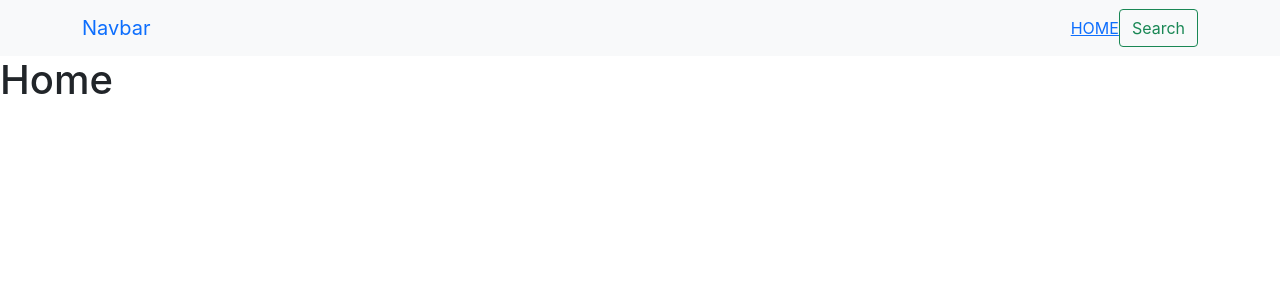
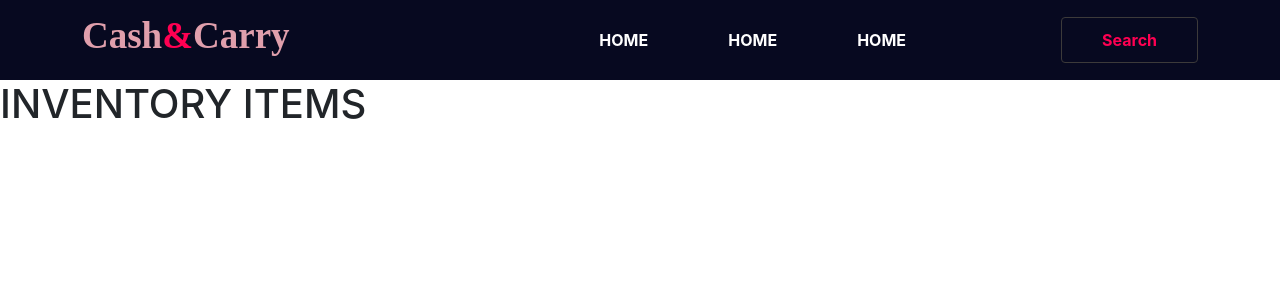
Before and after one commit to Sajalhowlader/invento-warehouse, a React (Create React App) app: page / in a window 1280 px wide. Shown: the top 300 px of the page. Built offline with nearby package versions, Linux system fonts and the light colour scheme.

Commit message:
add home page

```diff
--- /dev/null
+++ b/public/items.json
@@ -0,0 +1,50 @@
+[
+    {
+        "name": "Lava Plant Milk",
+        "img": "https://i.ibb.co/cTjWgc2/lava-milk.jpg",
+        "price": "$56",
+        "description": "Like their other products, Lavva Plant Milk is made with pili nuts, but without added sugars. In fact, the Unsweetened variety contains just three simple ingredients: coconut water, filtered water, and pili nuts. It also comes in Chocolate, which is sweetened solely with dates and enhanced with mesquite and maca",
+        "quantity": 850,
+        "supplier": ""
+    },
+    {
+        "name": "Alpro Blueberry",
+        "img": "https://i.ibb.co/sRdhxYt/blueberry.jpg",
+        "price": "$150",
+        "description": "Description. Fermented soya product, blueberry cherry, with added calcium and vitamins. Source of protein. Protein, as part of balanced diet and lifestyle, contributes to the maintenance of muscle mass.",
+        "quantity": 1500,
+        "supplier": ""
+    },
+    {
+        "name": "100% Cvekla",
+        "img": "https://i.ibb.co/4ZYQHKv/100.jpg",
+        "price": "$230",
+        "description": "beetroot - pasteurized vegetables ingredients: gvekla 59%, water, sugar, cooking salt, acid, keep at room temperature, after opening chihuahuas and frying pans and using within 14 days, best used to datun labeled on packaging, lot number: marked on packaging, p e nutrients for 100g bottom for portion %ru 50g per portion 50g 1% rgi fat from which saturated fatty acids carbohydrates from which fiber protein sugars 111kj",
+        "quantity": 1200,
+        "supplier": ""
+    },
+    {
+        "name": "Alpro Almond",
+        "img": "https://i.ibb.co/7YMsY1w/almond.jpg",
+        "price": "$180",
+        "description": "Almond drink with added calcium and vitamins. A varied, balanced diet and a healthy lifestyle is recommended for good health. Why not glass? Well, glass guzzles lots of energy to produce, transport, reuse and recycle",
+        "quantity": 950,
+        "supplier": ""
+    },
+    {
+        "name": "Almond Cornfleax",
+        "img": "https://i.ibb.co/mJyF7h0/almont-conflex.jpg",
+        "price": "$125",
+        "description": "Nourishing & Tasty Breakfast - Start your day with a nourishing and tasty breakfast cereal such as 'Kellogg's Corn Flakes with Real Honey.'Kellogg's Corn Flakes with Almond' is not only yummy but is also High in Iron, Vitamin B1, B2, B3, B6, Vitamin C and Source of Vitamin B12 and Folate.",
+        "quantity": 1600,
+        "supplier": ""
+    },
+    {
+        "name": "Real Cornflakex",
+        "img": "https://i.ibb.co/Qnhp5KC/real-conflex.jpg",
+        "price": "$80",
+        "description": "Nourishing & Tasty Breakfast - Start your day with a nourishing and tasty breakfast cereal such as 'Kellogg's Corn Flakes with Real Honey.'Kellogg's Corn Flakes with Real Honey' is not only yummy but is also High in Iron, Vitamin B1, B2, B3, B6, Vitamin C and Source of Vitamin B12 and Folate.",
+        "quantity": 630,
+        "supplier": ""
+    }
+]
--- a/src/App.js
+++ b/src/App.js
@@ -1,4 +1,5 @@
 import './App.css';
+import './Pages/AllCss/AllCss.css'
 import { Route, Routes } from 'react-router-dom';
 import Home from './Pages/Home/Home/Home';
 import Header from './Pages/Home/Header/Header';
--- /dev/null
+++ b/src/Pages/AllCss/AllCss.css
@@ -0,0 +1,31 @@
+.nav-header {
+    background: #070920;
+    height: 80px;
+}
+
+.nav-title {
+    color: #e9a6b2f5;
+    outline-width: 36px;
+    font-size: 37px;
+    font-weight: 700;
+    font-family: serif;
+}
+
+.nav-title span {
+    color: #ff0052;
+}
+
+.nav-menu a {
+    text-decoration: none;
+    padding: 0px 40px;
+    color: white;
+    font-weight: bold;
+}
+
+.nav-button {
+    margin-left: 115px;
+    color: #ff0052;
+    font-weight: bold;
+    border: 1px solid #3c3a3a;
+    padding: 10px 40px;
+}
--- a/src/Pages/Home/Header/Header.js
+++ b/src/Pages/Home/Header/Header.js
@@ -5,35 +5,20 @@ import { NavLink } from 'react-router-dom';
 const Header = () => {
 
     return (
-        <nav className="navbar navbar-expand-lg bg-light">
+        <nav className="navbar navbar-expand-lg nav-header">
             <div className="container">
-                <NavLink to='/home' className="navbar-brand">Navbar</NavLink>
+                <NavLink to='/home' className="navbar-brand " ><h2 className='nav-title'>Cash<span>&</span>Carry</h2></NavLink>
                 <button className="navbar-toggler" type="button" data-bs-toggle="collapse" data-bs-target="#navbarSupportedContent" aria-controls="navbarSupportedContent" aria-expanded="false" aria-label="Toggle navigation">
                     <span className="navbar-toggler-icon"></span>
                 </button>
                 <div className="collapse navbar-collapse" id="navbarSupportedContent">
-                    <ul className="navbar-nav ms-auto mb-2 mb-lg-0">
+                    <ul className="navbar-nav ms-auto mb-2 mb-lg-0 nav-menu">
                         <NavLink to="/home" aria-current="page" >HOME</NavLink>
-
-                        {/* <li className="nav-item">
-                            <a className="nav-link" href="#">Link</a>
-                        </li>
-                        <li className="nav-item dropdown">
-                            <a className="nav-link dropdown-toggle" href="#" id="navbarDropdown" role="button" data-bs-toggle="dropdown" aria-expanded="false">
-                                Dropdown
-                            </a>
-                            <ul className="dropdown-menu" aria-labelledby="navbarDropdown">
-                                <li><a className="dropdown-item" href="#">Action</a></li>
-                                <li><a className="dropdown-item" href="#">Another action</a></li>
-                                <li><a className="dropdown-item" href="#">Something else here</a></li>
-                            </ul>
-                        </li>
-                        <li className="nav-item">
-                            <a className="nav-link disabled">Disabled</a>
-                        </li> */}
+                        <NavLink to="/home" aria-current="page" >HOME</NavLink>
+                        <NavLink to="/home" aria-current="page" >HOME</NavLink>
                     </ul>
 
-                    <button className="btn btn-outline-success" type="submit">Search</button>
+                    <button className="btn btn-outline-success nav-button" type="submit">Search</button>
 
                 </div>
             </div>
--- a/src/Pages/Home/Home/Home.js
+++ b/src/Pages/Home/Home/Home.js
@@ -1,10 +1,18 @@
-import React from 'react';
+import React, { useEffect, useState } from 'react';
 
 const Home = () => {
-
+    const [homeItems, setHomeItems] = useState([])
+    useEffect(() => {
+        fetch('items.json')
+            .then(res => res.json())
+            .then(data => setHomeItems(data))
+    }, [])
     return (
         <div>
-            <h1>Home</h1>
+            <h1>INVENTORY ITEMS</h1>
+            <div className='inventory-items-container'>
+
+            </div>
         </div>
     );
 };
```
